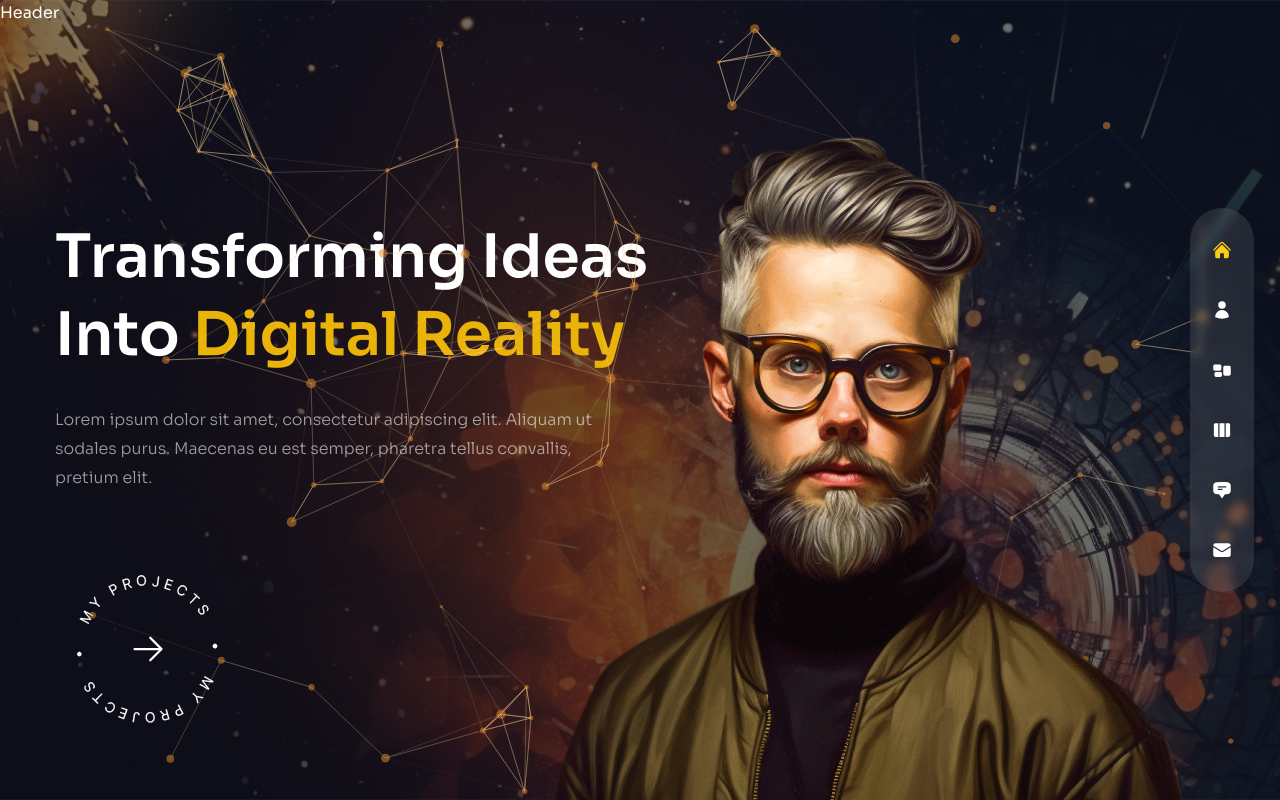
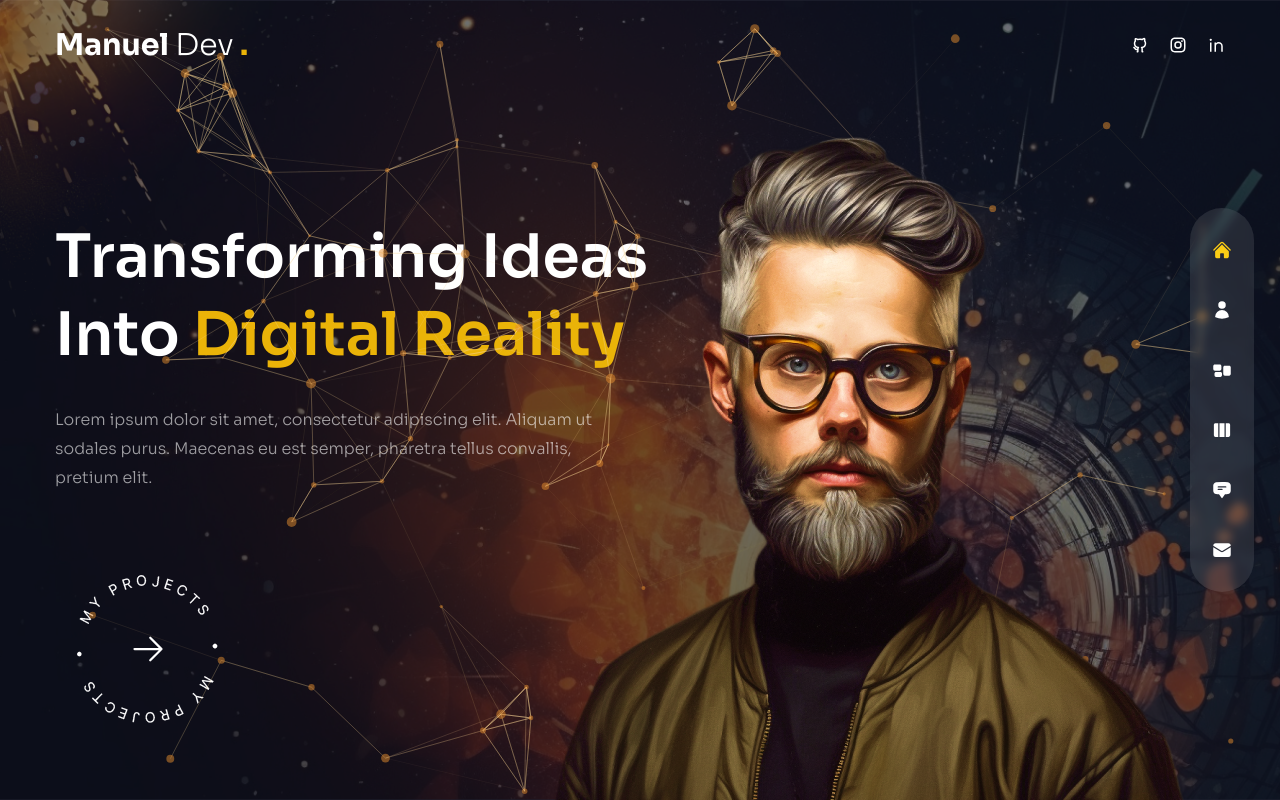
Before and after one commit to ManuelDevWeb/Web_ManuelDevWeb, a Next.js app: page / in a window 1280 px wide. Built offline with nearby package versions, Linux system fonts and the light colour scheme.

Commit message:
Feature: add bg and social icons

```diff
--- a/components/Header.js
+++ b/components/Header.js
@@ -1,5 +1,34 @@
+import Image from "next/image";
+import Link from "next/link";
+
+// Components
+import Socials from "./Socials";
+
 const Header = () => {
-  return <header className="w-full absolute z-30">Header</header>;
+  return (
+    <header className="absolute w-full z-30 flex items-center px-16 xl:px-0 xl:h-[90px]">
+      <div className="container mx-auto">
+        <div className="flex flex-col lg:flex-row justify-between items-center gap-y-6 py-8">
+          {/* Logo */}
+          <Link href={"/"}>
+            <h2 className="text-3xl font-bold">
+              Manuel <span className="font-light">Dev</span>{" "}
+              <span className="text-yellow-500/100">.</span>{" "}
+            </h2>
+            {/* <Image
+              src={"/logo.svg"}
+              width={220}
+              height={48}
+              alt=""
+              priority={true}
+            /> */}
+          </Link>
+          {/* Socials */}
+          <Socials />
+        </div>
+      </div>
+    </header>
+  );
 };
 
 export default Header;
--- a/components/ProjectsBtn.js
+++ b/components/ProjectsBtn.js
@@ -18,7 +18,7 @@ const ProjectsBtn = () => {
           alt=""
           className="animate-spin-slow"
         />
-        <HiArrowRight className="absolute text-4xl group-hover:translate-x-2 transition-all duration-300" />
+        <HiArrowRight className="absolute text-4xl group-hover:translate-x-2 transition-all duration-300 z-30" />
       </Link>
     </div>
   );
--- a/components/Socials.js
+++ b/components/Socials.js
@@ -1,5 +1,34 @@
+import Link from "next/link";
+
+// Icons
+import { RiGithubLine, RiInstagramLine, RiLinkedinLine } from "react-icons/ri";
+
 const Socials = () => {
-  return <div>Socials</div>;
+  return (
+    <div className="flex items-center gap-x-5 text-lg">
+      <Link
+        href={"https://github.com/ManuelDevWeb"}
+        target="_blank"
+        className="hover:text-yellow-500/100 transition-all duration-300"
+      >
+        <RiGithubLine />
+      </Link>
+      <Link
+        href={"https://www.instagram.com/manuelvalencial17/"}
+        target="_blank"
+        className="hover:text-yellow-500/100 transition-all duration-300"
+      >
+        <RiInstagramLine />
+      </Link>
+      <Link
+        href={"https://www.linkedin.com/in/manueldevweb/"}
+        target="_blank"
+        className="hover:text-yellow-500/100 transition-all duration-300"
+      >
+        <RiLinkedinLine />
+      </Link>
+    </div>
+  );
 };
 
 export default Socials;
--- a/components/Transition.js
+++ b/components/Transition.js
@@ -21,7 +21,7 @@ const Transition = () => {
   return (
     <>
       <motion.div
-        className="fixed top-0 bottom-0 right-full w-screen h-screen z-30 bg-[#2e2257]"
+        className="fixed top-0 bottom-0 right-full w-screen h-screen z-30 bg-[#ec9b3ed7] opacity-50"
         variants={transitionVariants}
         initial="initial"
         animate="animate"
@@ -29,7 +29,7 @@ const Transition = () => {
         transition={{ delay: 0.2, duration: 0.6, ease: "easeInOut" }}
       ></motion.div>
       <motion.div
-        className="fixed top-0 bottom-0 right-full w-screen h-screen z-20 bg-[#3b2d71]"
+        className="fixed top-0 bottom-0 right-full w-screen h-screen z-20 bg-[#f0a857d7] opacity-50"
         variants={transitionVariants}
         initial="initial"
         animate="animate"
@@ -37,7 +37,7 @@ const Transition = () => {
         transition={{ delay: 0.4, duration: 0.6, ease: "easeInOut" }}
       ></motion.div>
       <motion.div
-        className="fixed top-0 bottom-0 right-full w-screen h-screen z-10 bg-[#423792]"
+        className="fixed top-0 bottom-0 right-full w-screen h-screen z-10 bg-[#eeb26cd7] opacity-50"
         variants={transitionVariants}
         initial="initial"
         animate="animate"
--- a/pages/index.js
+++ b/pages/index.js
@@ -1,5 +1,3 @@
-import Image from "next/image";
-
 // Components
 import ParticlesContainer from "../components/ParticlesContainer";
 import ProjectsBtn from "../components/ProjectsBtn";
```
Also changed, not shown: Steps.txt.
